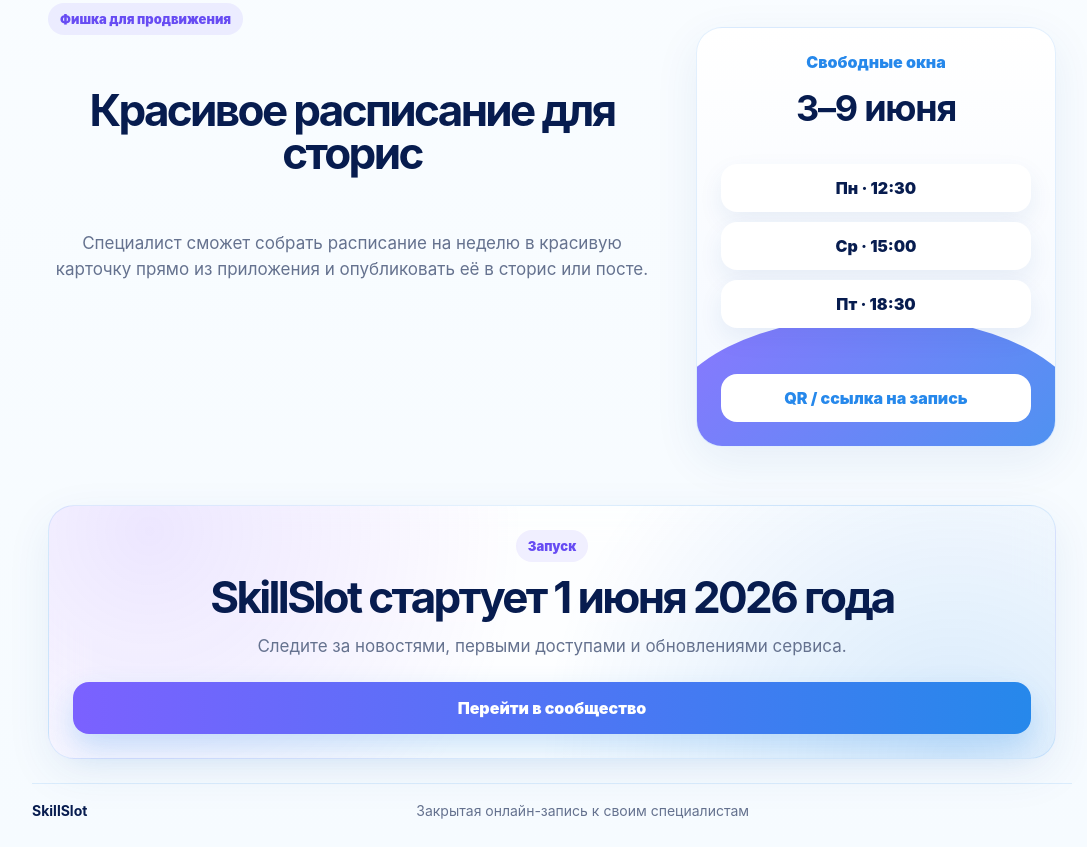
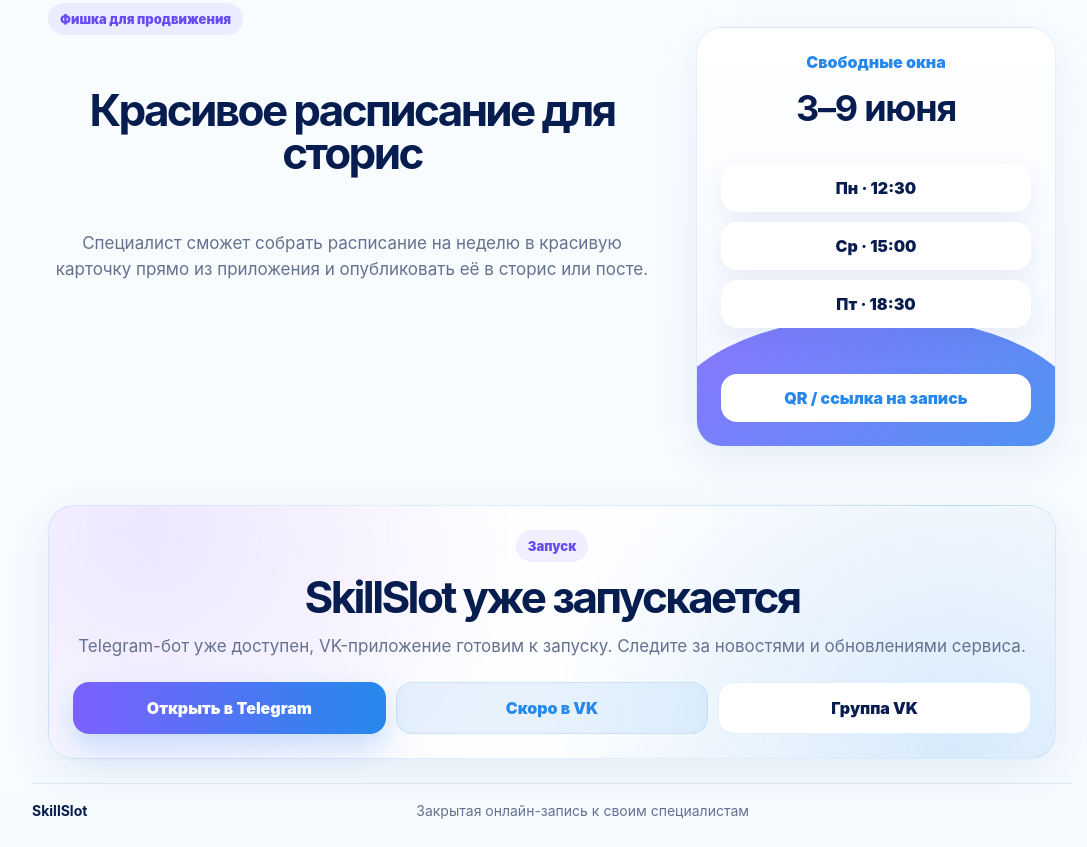
Before and after one commit to devflex-pro/skillslot.ru, a plain HTML site: page index.html in a window 1280 px wide. Shown: the part 2165-3012 px from the top of the page, without its empty margins (88-1175 px from the left). Drawn offline with Linux system fonts and the light colour scheme.

Commit message:
Update launch CTA links

```diff
--- a/index.html
+++ b/index.html
@@ -121,9 +121,13 @@
 
     <section id="launch" class="launch">
       <p class="eyebrow">Запуск</p>
-      <h2>SkillSlot стартует 1 июня 2026 года</h2>
-      <p class="text">Следите за новостями, первыми доступами и обновлениями сервиса.</p>
-      <a class="btn primary" href="https://vk.com/skillslot" target="_blank" rel="noreferrer">Перейти в сообщество</a>
+      <h2>SkillSlot уже запускается</h2>
+      <p class="text">Telegram-бот уже доступен, VK-приложение готовим к запуску. Следите за новостями и обновлениями сервиса.</p>
+      <div class="launch-actions" aria-label="Ссылки SkillSlot">
+        <a class="btn primary" href="https://t.me/skillslot_bot" target="_blank" rel="noreferrer">Открыть в Telegram</a>
+        <span class="btn soon" aria-disabled="true">Скоро в VK</span>
+        <a class="btn secondary" href="https://vk.com/skillslot" target="_blank" rel="noreferrer">Группа VK</a>
+      </div>
     </section>
   </main>
 
--- a/styles.css
+++ b/styles.css
@@ -57,13 +57,16 @@
 .story-slots span{padding:14px;border-radius:16px;background:white;color:var(--dark);font-weight:950;box-shadow:0 10px 25px rgba(22,74,150,.08)}
 .qr{position:absolute;left:24px;right:24px;bottom:24px;padding:14px;border-radius:16px;background:white;color:var(--blue);text-align:center;font-weight:950}
 .launch{margin:58px 16px 24px;padding:24px;background:radial-gradient(circle at 10% 10%,rgba(139,92,255,.15),transparent 40%),radial-gradient(circle at 90% 100%,rgba(38,136,235,.18),transparent 44%),rgba(255,255,255,.78)}
-.launch .btn{margin-top:22px}
+.launch-actions{display:grid;gap:10px;margin-top:22px}
+.launch-actions .btn{margin-top:0}
+.soon{background:rgba(38,136,235,.1);border:1px solid var(--line);color:var(--blue);cursor:default}
 .footer{width:calc(100% - 32px);max-width:560px;margin:0 auto 28px;padding-top:18px;border-top:1px solid var(--line);color:var(--muted);display:grid;gap:6px;font-size:14px}
 .footer b{color:var(--dark)}
 @media (min-width:760px){
   main{width:min(100%,1040px)}
   .hero{display:grid;grid-template-columns:1fr 420px;gap:40px;align-items:center;padding-top:70px}
   .actions{grid-template-columns:auto auto;justify-content:start}
+  .launch-actions{grid-template-columns:repeat(3,1fr)}
   .section{padding-top:76px}
   #trust,.features{display:grid;grid-template-columns:1fr 1fr;gap:14px;align-items:start}
   #trust>.eyebrow,#trust>h2,#trust>.text{grid-column:1/-1}
```
